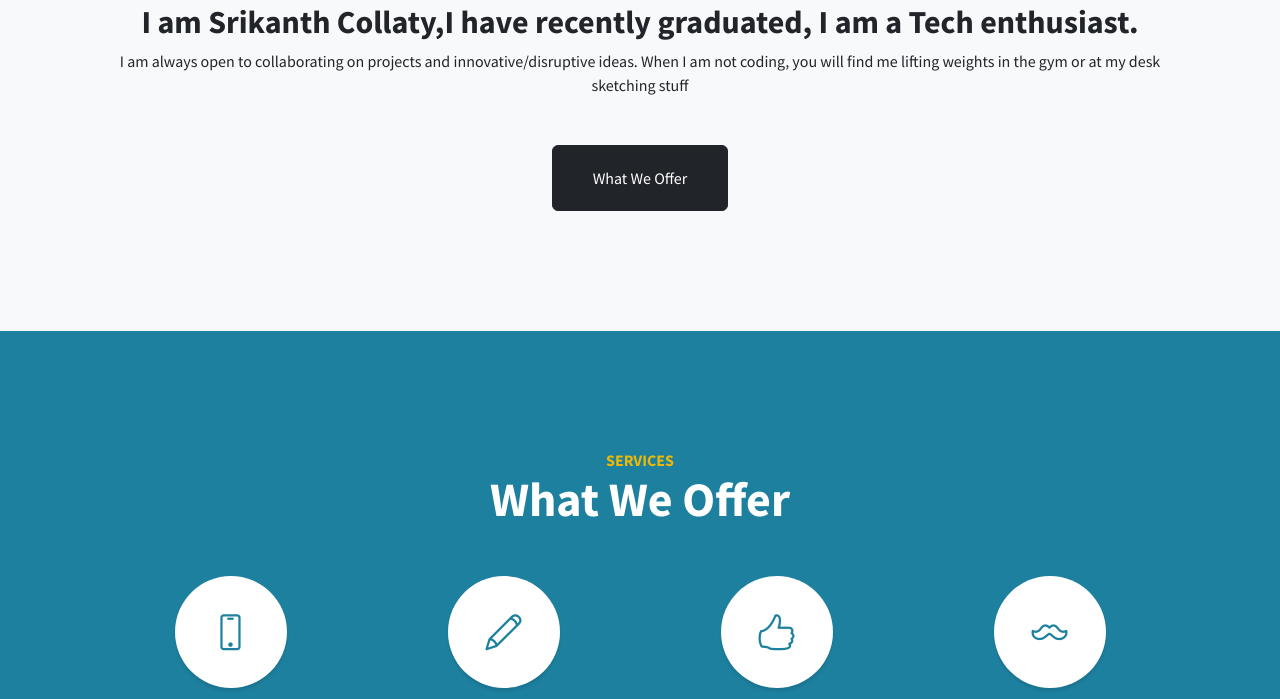
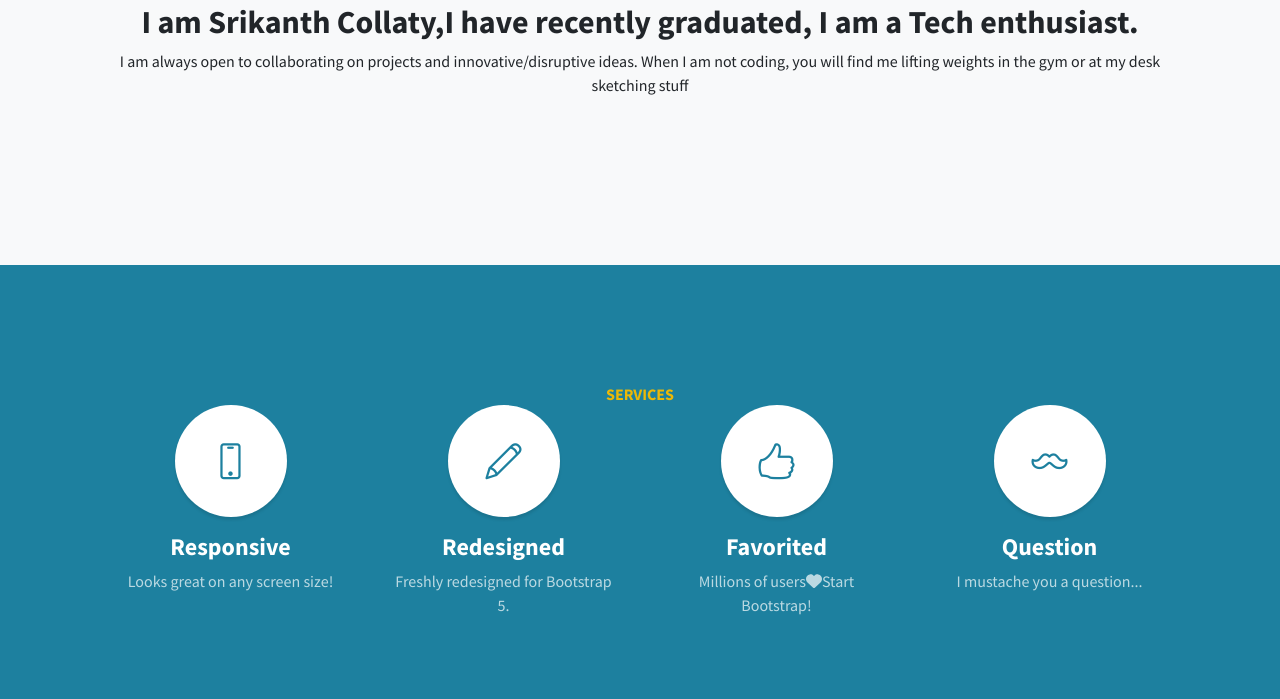
Before and after one commit to srikanthsc/bootstrapportfolio, a website: page src/pug/index.pug in a window 1280 px wide. Shown: the part 917-1616 px from the top of the page. Drawn offline with nearby package versions, Linux system fonts and the light colour scheme; files that its build step writes are made by us from their sources; files whose address does not match are found by name.

Commit message:
remove useless features

```diff
--- a/src/pug/index.pug
+++ b/src/pug/index.pug
@@ -65,14 +65,13 @@ html(lang='en')
                         | When I am not coding, you will find me lifting weights in the gym or at my desk sketching stuff
                         p.lead.mb-5
 
-                        a.btn.btn-dark.btn-xl(href='#services') What We Offer
+
 
         // Services
         section#services.content-section.bg-primary.text-white.text-center
             .container.px-4.px-lg-5
                 .content-section-heading
                     h3.text-secondary.mb-0 Services
-                    h2.mb-5 What We Offer
                 .row.gx-4.gx-lg-5
                     .col-lg-3.col-md-6.mb-5.mb-lg-0
                         span.service-icon.rounded-circle.mx-auto.mb-3
```
Also changed, not shown: dist/index.html.
